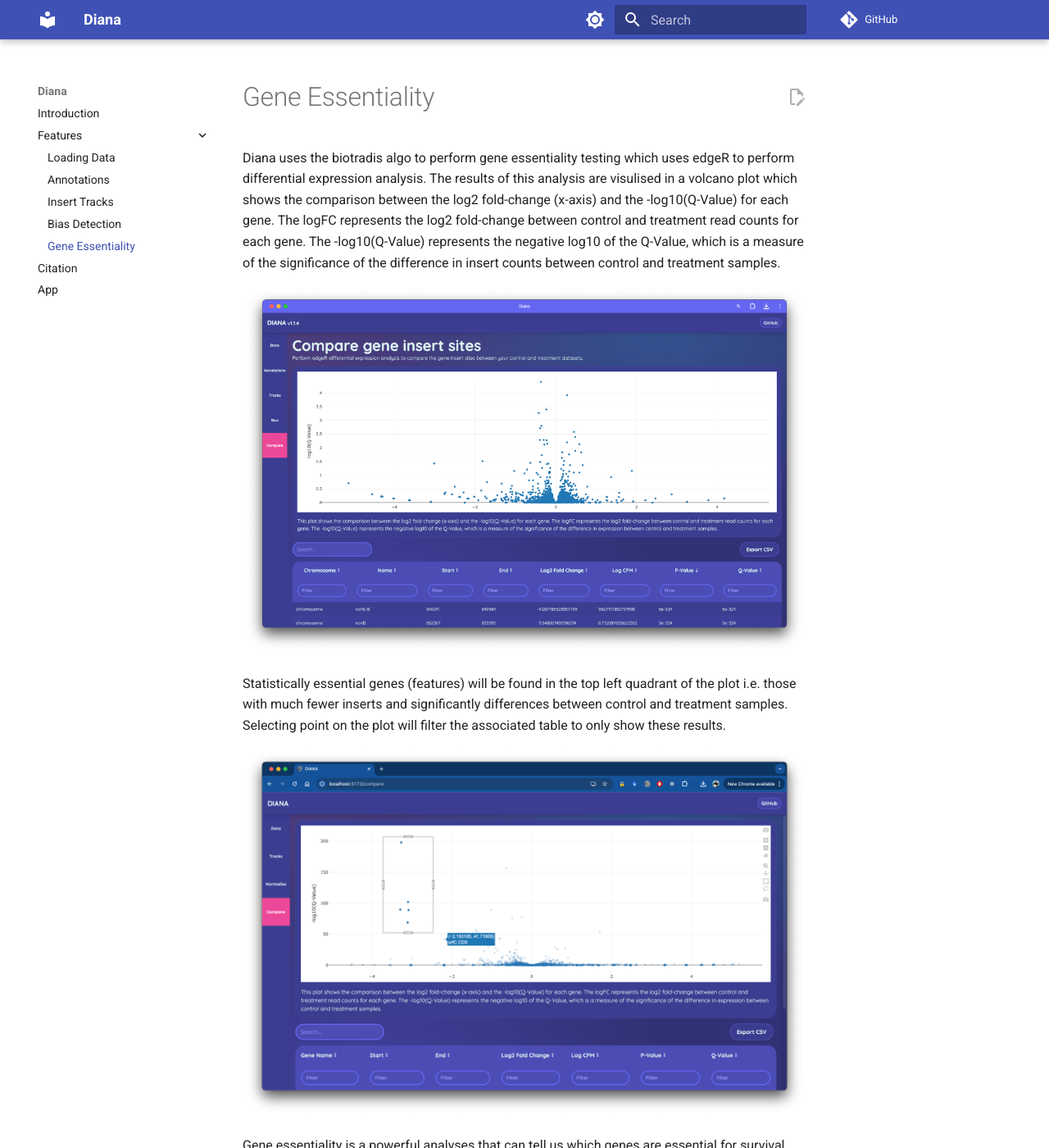
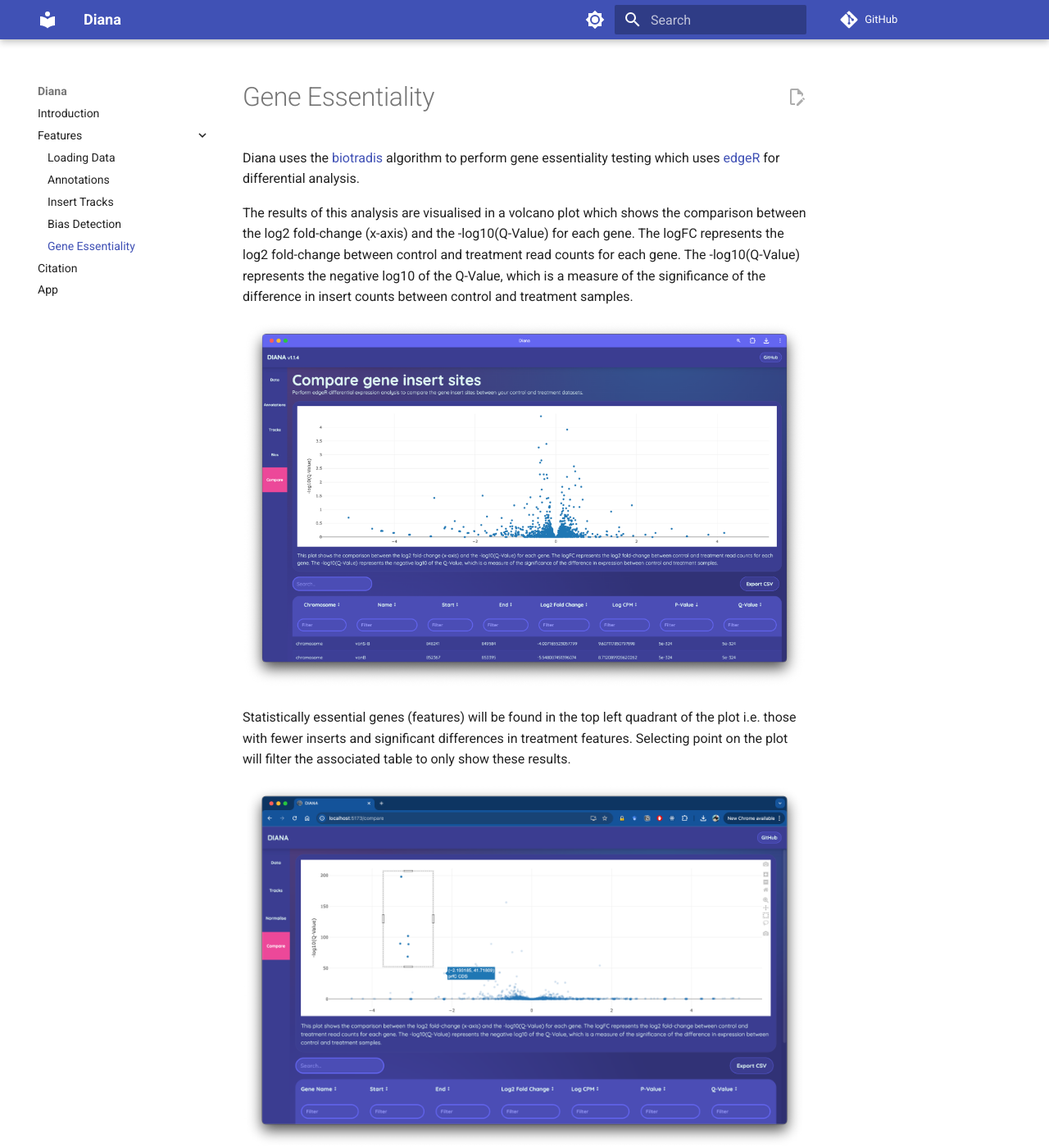
Before and after one commit to Wytamma/diana, an MkDocs documentation site: the page built from docs/compare.md, in a window 1280 px wide and 1400 px high. Shown: the whole window at 82% size. Built offline with MkDocs 1.6.1 and Material for MkDocs 9.7.7, drawn with Linux system fonts in a browser that asks for light colours; comment, search, counter and statistics services are not loaded.

Commit message:
fix: correct typos and improve clarity in gene essentiality documentation

```diff
--- a/docs/compare.md
+++ b/docs/compare.md
@@ -1,10 +1,12 @@
 # Gene Essentiality
 
-Diana uses the biotradis algo to perform gene essentiality testing which uses edgeR to perform differential expression analysis. The results of this analysis are visulised in a volcano plot which shows the comparison between the log2 fold-change (x-axis) and the -log10(Q-Value) for each gene. The logFC represents the log2 fold-change between control and treatment read counts for each gene. The -log10(Q-Value) represents the negative log10 of the Q-Value, which is a measure of the significance of the difference in insert counts between control and treatment samples.
+Diana uses the [biotradis](https://github.com/sanger-pathogens/Bio-Tradis) algorithm to perform gene essentiality testing which uses [edgeR](https://bioconductor.org/packages/devel/bioc/html/edgeR.html) for differential analysis.
+
+The results of this analysis are visualised in a volcano plot which shows the comparison between the log2 fold-change (x-axis) and the -log10(Q-Value) for each gene. The logFC represents the log2 fold-change between control and treatment read counts for each gene. The -log10(Q-Value) represents the negative log10 of the Q-Value, which is a measure of the significance of the difference in insert counts between control and treatment samples.
 
 ![](./images/compare.png)
 
-Statistically essential genes (features) will be found in the top left quadrant of the plot i.e. those with much fewer inserts and significantly differences     between control and treatment samples. Selecting point on the plot will filter the associated table to only show these results.
+Statistically essential genes (features) will be found in the top left quadrant of the plot i.e. those with fewer inserts and significant differences in treatment features. Selecting point on the plot will filter the associated table to only show these results.
 
 ![](./images/compare-select.png)
 
```
